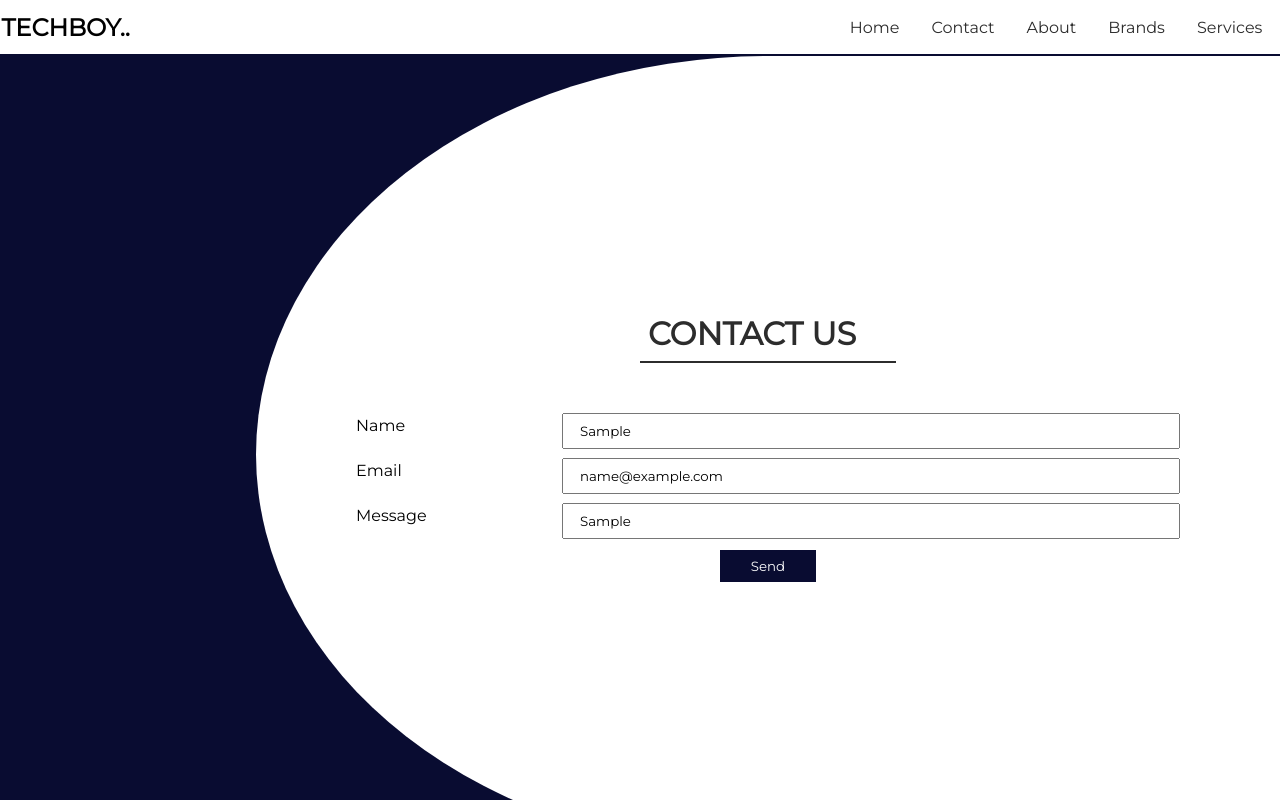
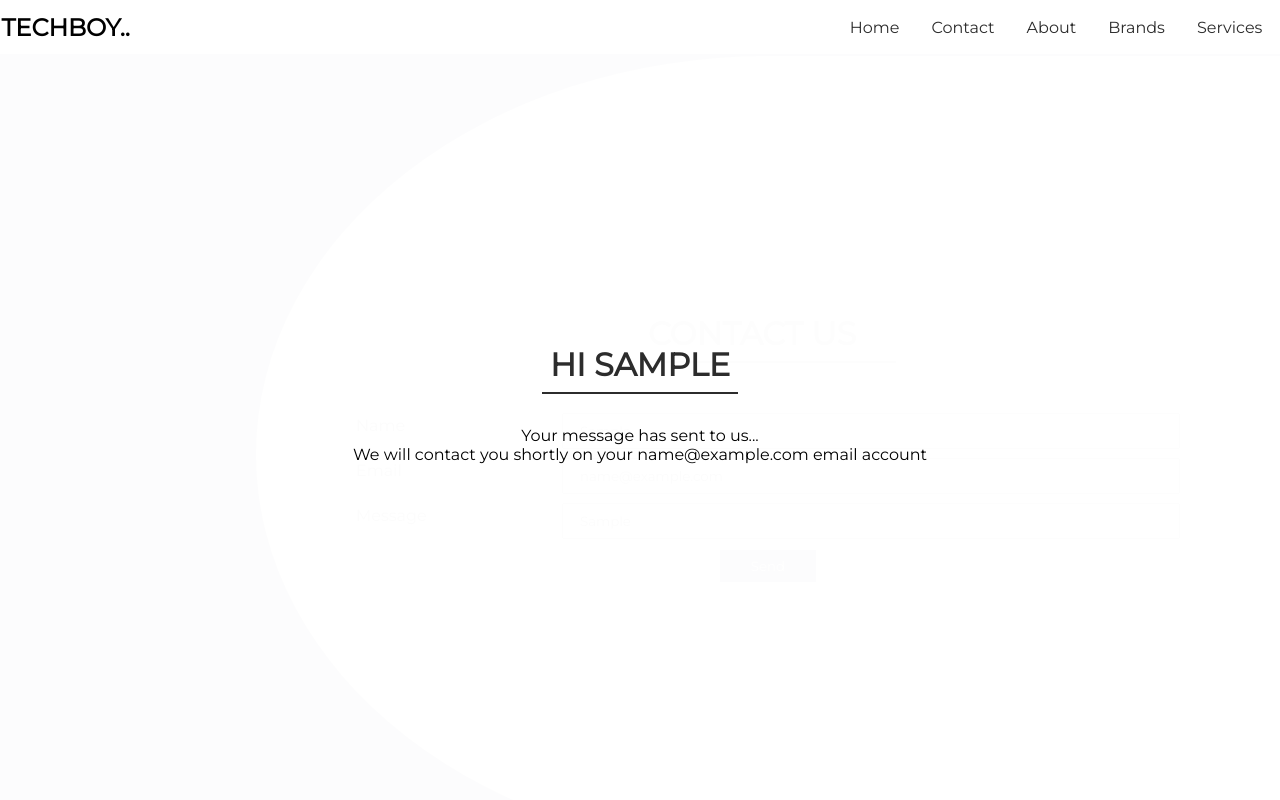
Before and after one commit to surendraSinghKamboj/techboy, a React (Create React App) app: page /contact in a window 1280 px wide. Both pictures are taken after typing "Sample", "name@example.com", "Sample" into the empty fields and a click on the button "Send". Shown: the top 800 px of the page. Built offline with nearby package versions, Linux system fonts and the light colour scheme.

Commit message:
contact compelted

```diff
--- a/src/components/Contact.jsx
+++ b/src/components/Contact.jsx
@@ -1,4 +1,4 @@
-import React, { useState } from "react";
+import React, { useEffect, useState } from "react";
 
 const Contact = () => {
   const defaultData = {
@@ -7,6 +7,7 @@ const Contact = () => {
     message: "",
   };
   const [data, setData] = useState(defaultData);
+  const [info, setInfo] = useState(false);
 
   const handleChange = (e) => {
     setData({
@@ -14,17 +15,27 @@ const Contact = () => {
       [e.target.name]: e.target.value,
     });
   };
-
-  console.log(data);
+  useEffect(() => {
+    setTimeout(() => info && setInfo(false), 5000);
+  }, [info]);
   const handleSubmit = (event) => {
     event.preventDefault();
+    setInfo(true);
   };
 
   const { name, email, message } = data;
   return (
     <div className="contact">
       <main>
-        <div className="message"></div>
+        {info && (
+          <div className="message">
+            <div>
+              <h1>Hi {name}</h1>
+              <p>Your message has sent to us...</p>
+              <p>We will contact you shortly on your {email} email account</p>
+            </div>
+          </div>
+        )}
         <h1>Contact Us</h1>
         <form onSubmit={handleSubmit}>
           <div>
--- a/src/styles/Contact.scss
+++ b/src/styles/Contact.scss
@@ -58,5 +58,32 @@
         }
       }
     }
+    > div {
+      width: 100%;
+      height: 100vh;
+      transform: translate(-50%, -50%);
+      top: 50%;
+      left: 50%;
+      display: flex;
+      justify-content: center;
+      align-items: center;
+      background-color: rgba($color: #ffffff, $alpha: 0.99);
+      position: absolute;
+      > div {
+        width: 70%;
+        height: 500px;
+        display: flex;
+        justify-content: center;
+        align-items: center;
+        flex-direction: column;
+        > h1 {
+          text-transform: uppercase;
+          border-bottom: 2px solid $dark;
+          padding: 0.5rem;
+          margin-bottom: 2rem;
+          color: $dark;
+        }
+      }
+    }
   }
 }
```
